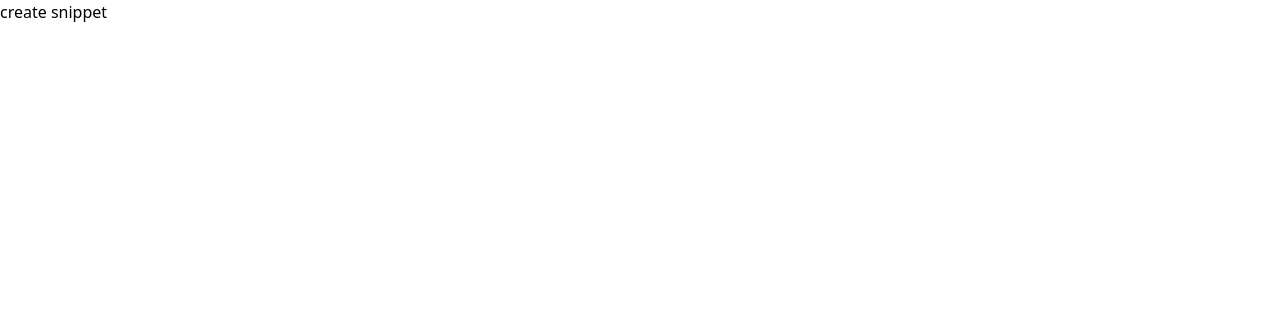
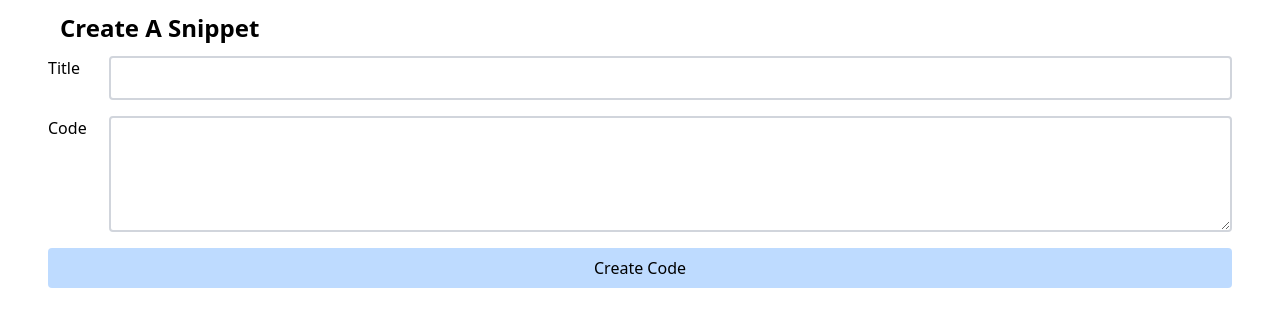
Before and after one commit to Kirushanthi26/snippets, a Next.js app: page /snippets/new in a window 1280 px wide. Shown: the top 326 px of the page. Built offline with nearby package versions, Linux system fonts and the light colour scheme.

Commit message:
create a form for code snippet

```diff
--- a/app/layout.tsx
+++ b/app/layout.tsx
@@ -1,5 +1,6 @@
 import type { Metadata } from "next";
 import "./globals.css";
+import AppLayout from "@/components/layouts/AppLayout";
 
 
 export const metadata: Metadata = {
@@ -15,7 +16,7 @@ export default function RootLayout({
   return (
     <html lang="en">
       <body>
-        {children}
+        <AppLayout>{children}</AppLayout>
       </body>
     </html>
   );
--- a/app/snippets/new/page.tsx
+++ b/app/snippets/new/page.tsx
@@ -1,5 +1,17 @@
 export default function SnippetCreatePage() {
-    return <div>
-        create snippet
-    </div>
+    return <form>
+        <h3 className="font-bold m-3 capitalize text-2xl">create a snippet</h3>
+        <div className="flex flex-col gap-4">
+            <div className="flex gap-4">
+                <label htmlFor="title" className="w-12">Title</label>
+                <input type="text" name="title" id="title" className="boarder border-2 border-gray-300 rounded p-2 w-full" />
+            </div>
+            <div className="flex gap-4">
+                <label htmlFor="code" className="w-12">Code</label>
+                <textarea name="code" id="code" className="boarder border-2 border-gray-300 rounded p-2 w-full" rows={4} />
+            </div>
+
+            <button type="submit" className="rounded p-2 bg-blue-200 ">Create Code</button>
+        </div>
+    </form>
 }
--- /dev/null
+++ b/components/layouts/AppLayout.tsx
@@ -0,0 +1,12 @@
+
+type AppLayoutProps = {
+    children: React.ReactNode
+}
+
+export default function AppLayout({ children }: AppLayoutProps) {
+    return <>
+        <main className="container mx-auto px-12">
+            {children}
+        </main>
+    </>
+}
--- /dev/null
+++ b/components/layouts/index.ts
@@ -0,0 +1 @@
+export * from "./AppLayout";
```
